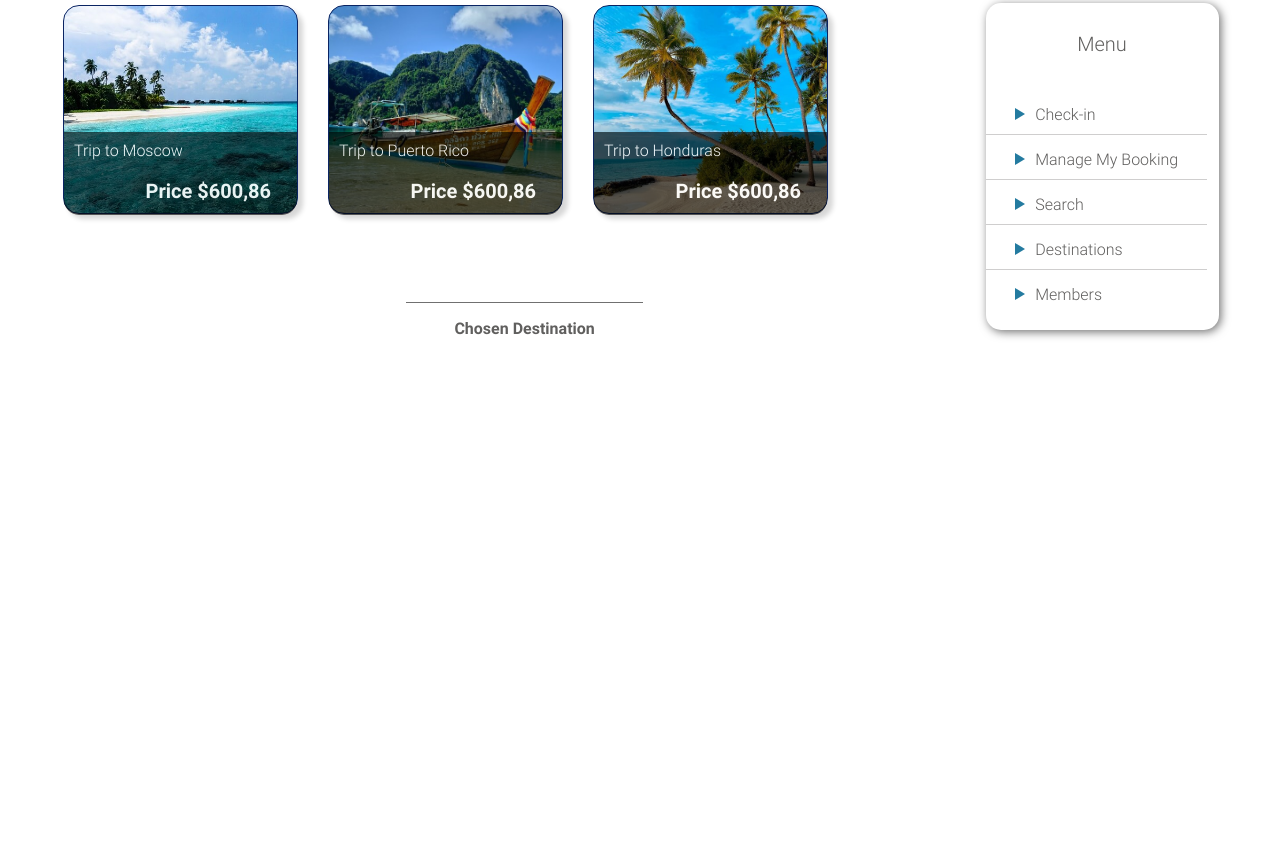
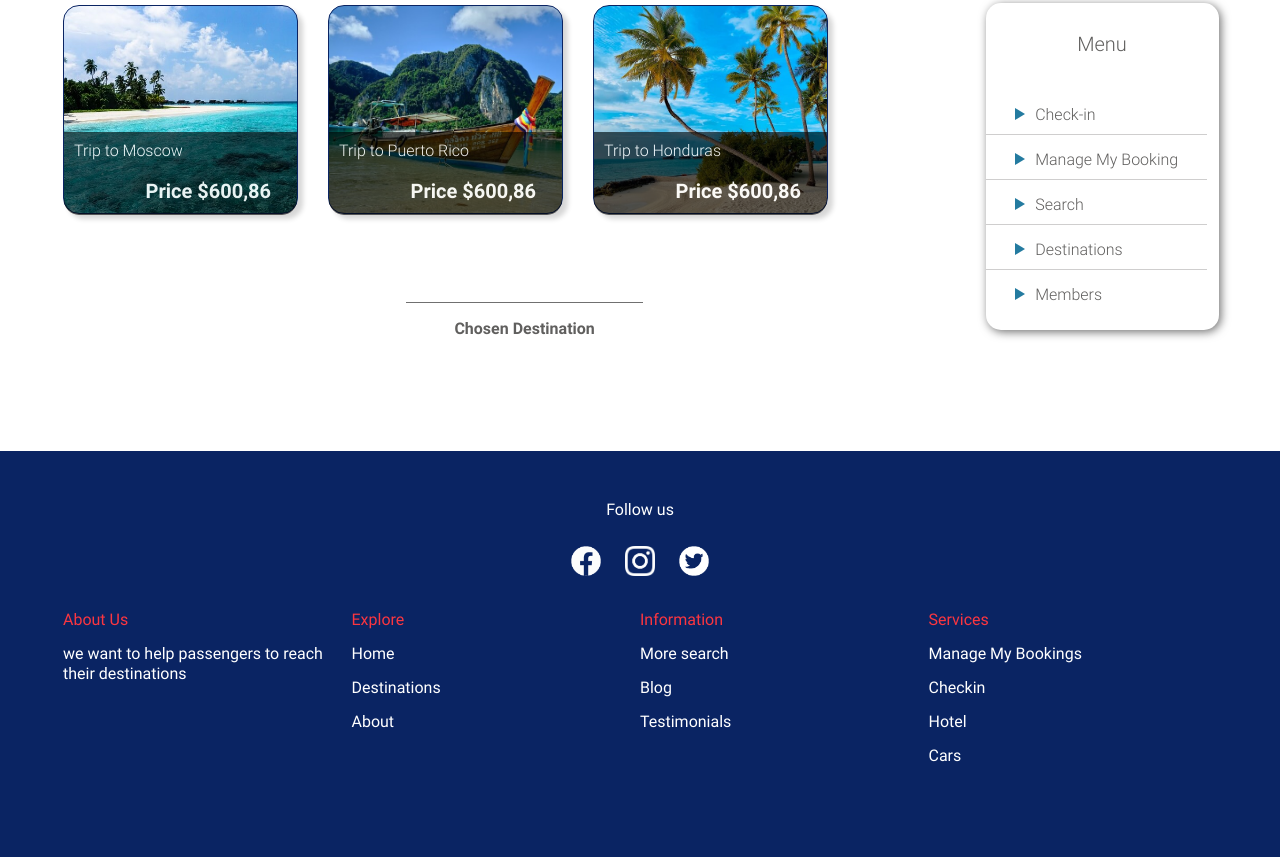
Before and after one commit to JaegerDaFBoi/PruebaFrontEndUX, a plain HTML site: page index.html in a window 1280 px wide. Shown: the part 605-1462 px from the top of the page. Before the commit the page ends 1056 px from the top, so only its background shows below. Drawn offline with Linux system fonts and the light colour scheme.

Commit message:
footer done

```diff
--- a/index.html
+++ b/index.html
@@ -18,7 +18,7 @@
         <div class="header_lang--dropdown">
           <div class="arrow"></div>
           <ul>
-          <li><a>RU - Russian</a></li >
+            <li><a>RU - Russian</a></li>
             <li><a>DE - German</a></li>
             <li><a>FR - French</a></li>
           </ul>
@@ -88,6 +88,39 @@
         </div>
       </section>
     </section>
+    <footer>
+      <div class="footer_social">
+        <p class="footer_social--text">Follow us</p>
+        <a><img src="./assets/img/facebook.png" alt="Logo Facebook" class="footer_social--icon"></a>
+        <a><img src="./assets/img/instagram.png" alt="Logo Instagram" class="footer_social--icon"></a>
+        <a><img src="./assets/img/twitter.png" alt="Logo Twitter" class="footer_social--icon"></a>
+      </div>
+      <div class="footer_info">
+        <div class="footer_info--container">
+          <p class="footer_info--title">About Us</p>
+          <p class="footer_info--option">we want to help passengers to reach their destinations</p>
+        </div>
+        <div class="footer_info--container">
+          <p class="footer_info--title">Explore</p>
+          <p class="footer_info--option">Home</p>
+          <p class="footer_info--option">Destinations</p>
+          <p class="footer_info--option">About</p>
+        </div>
+        <div class="footer_info--container">
+          <p class="footer_info--title">Information</p>
+          <p class="footer_info--option">More search</p>
+          <p class="footer_info--option">Blog</p>
+          <p class="footer_info--option">Testimonials</p>
+        </div>
+        <div class="footer_info--container">
+          <p class="footer_info--title">Services</p>
+          <p class="footer_info--option">Manage My Bookings</p>
+          <p class="footer_info--option">Checkin</p>
+          <p class="footer_info--option">Hotel</p>
+          <p class="footer_info--option">Cars</p>
+        </div>
+      </div>
+    </footer>
 </body>
 
 </html>
--- /dev/null
+++ b/sass/_footer.scss
@@ -0,0 +1,105 @@
+@use "variables" as *;
+@use "mixins";
+
+footer {
+  width: 100%;
+  height: 406px;
+  background-color: map-get($map: $backgrounds, $key: "bg-blue");
+  padding: {
+    top: 15px;
+    bottom: 18px;
+    left: 18px;
+    right: 18px;
+  };
+  margin-top: auto;
+  box-sizing: border-box;
+  color: map-get($map: $text-colors, $key: "text-white");
+
+  .footer_social {
+    width: 100%;
+    height: auto;
+    text-align: center;
+    margin-bottom: 20px;
+
+    .footer_social--text {
+      @include mixins.text(normal, normal, normal, 16px, 20px);
+    }
+
+    .footer_social--icon {
+      width: 30px;
+      height: 30px;
+      padding: 10px;
+      cursor: pointer;
+    }
+  }
+
+  .footer_info {
+    width: 100%;
+    height: 150px;
+    padding: 0;
+    @include mixins.flexbox($direction: row, $x-align: flex-start, $justify: center);
+
+    .footer_info--container {
+      width: 80%;
+      height: auto;
+      margin: 0 auto;
+      margin-right: 10px;
+      text-align: left;
+      box-sizing: border-box;
+
+
+      p {
+        margin-bottom: 14px;
+      }
+
+      .footer_info--title {
+        @include mixins.text(normal, normal, normal, 16px, 20px);
+        color: map-get($map: $text-colors, $key: "text-red");
+        margin: 0;
+        margin-bottom: 14px;
+      }
+
+      .footer_info--option {
+        @include mixins.text(normal, normal, normal, 16px, 20px);
+        margin: 0;
+        margin-bottom: 14px;
+      }
+    }
+  }
+
+  @include mixins.sm {
+    padding: {
+      top: 20px;
+      bottom: 28px;
+      left: 25px;
+      right: 25px;
+    }
+  }
+
+  @include mixins.md {
+    padding: {
+      top: 25px;
+      bottom: 30px;
+      left: 35px;
+      right: 35px;
+    }
+  }
+
+  @include mixins.lg {
+    padding: {
+      top: 30px;
+      bottom: 32px;
+      left: 45px;
+      right: 45px;
+    }
+  }
+
+  @include mixins.xl {
+    padding: {
+      top: 33px;
+      bottom: 36px;
+      left: 63px;
+      right: 63px;
+    }
+  }
+}
--- a/sass/_layout.scss
+++ b/sass/_layout.scss
@@ -1,18 +1,20 @@
 // Body Tag Page Wrapper
 
 .full-page-wrapper {
-
   margin: {
     top: 0;
     bottom: 0;
     left: 0;
     right: 0;
-  };
+  }
 
   padding: {
     top: 0;
     bottom: 0;
     left: 0;
     right: 0;
-  };
+  }
+  display: flex;
+  flex-direction: column;
+  min-height: 100vh;
 }
--- a/sass/stylesheet.scss
+++ b/sass/stylesheet.scss
@@ -3,3 +3,4 @@
 @use 'layout';
 @use 'header';
 @use 'content';
+@use 'footer';
```
Also changed, not shown: assets/img/facebook.png (added), assets/img/instagram.png (added), assets/img/twitter.png (added), css/stylesheet.css, 1 other file. Lines whose indentation alone changed are shown as unchanged.
